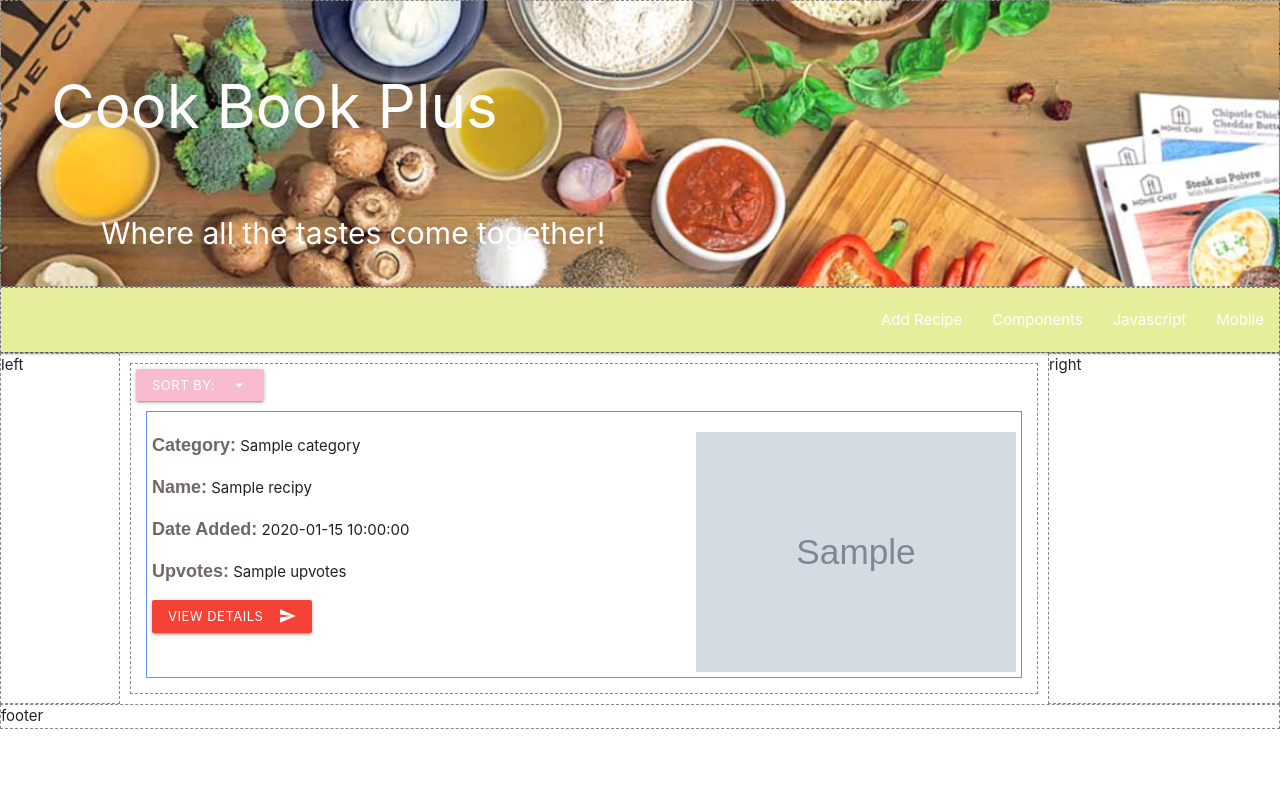
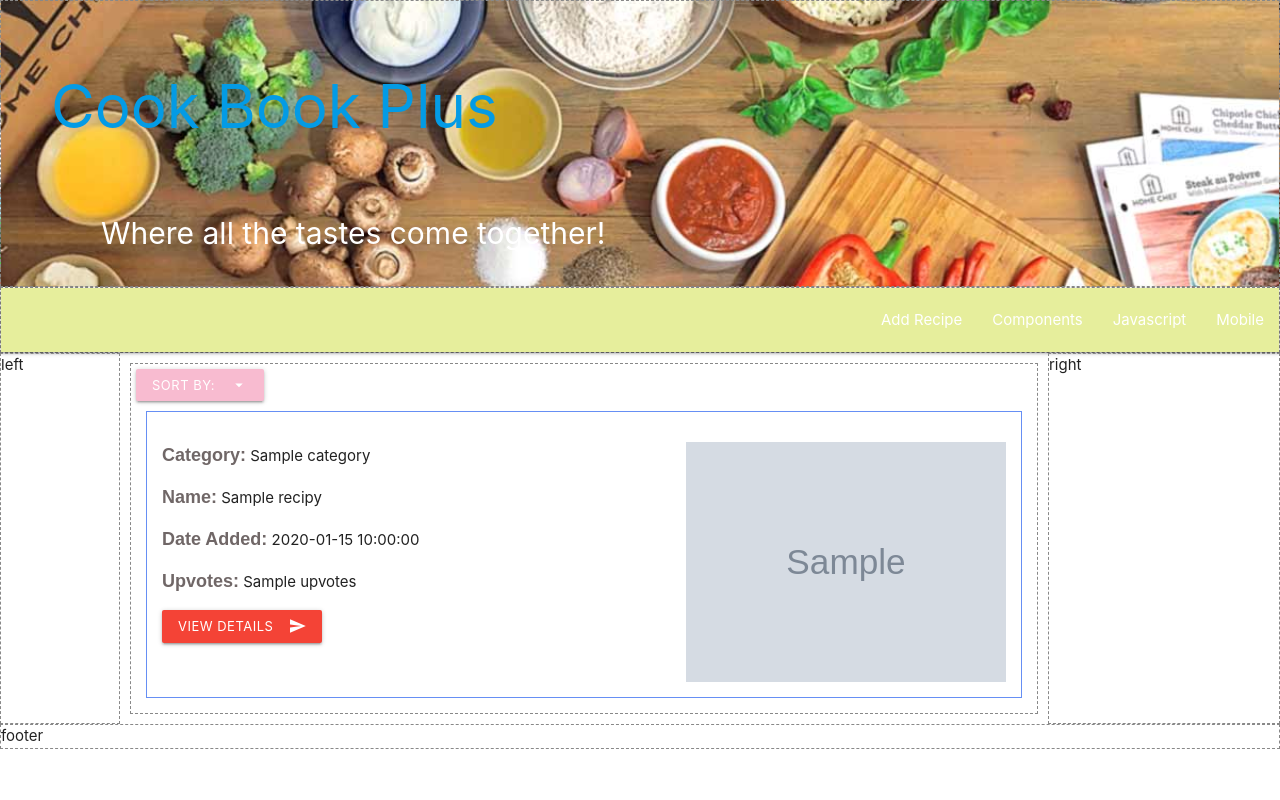
Before and after one commit to TaigaTenori/project4, a Flask app: page / in a window 1280 px wide. Run offline with Flask 2, Linux system fonts and the light colour scheme; grey boxes marked "Sample" are stand-in pictures; a database or web service that is not in the repository returns one stand-in record (values such as "Sample title"); some libraries are stand-ins or nearby versions.

Commit message:
Moved recurring parts of each .html page to base.html

```diff
--- a/static/css/style.css
+++ b/static/css/style.css
@@ -11,6 +11,9 @@
 }
 .container > div {
   border: 1px dashed #888;
+}
+.logo:visited{
+  color: white;
 }
 .description {
   margin: 50px;
@@ -43,7 +46,7 @@
 }
 .post {
    border: 1px solid #668ff4;
-   padding: 5px ;
+   padding: 15px ;
   margin: 10px;
   overflow: hidden;
 }
--- a/templates/base.html
+++ b/templates/base.html
@@ -17,10 +17,42 @@
 
     <body>
 
+
+<div class="container">
+  <div class="header">
+      <p id="header"><a class="logo" href="/">Cook Book Plus</a></p>
+      <p id="header-small"> Where all the tastes come together!</p>
+  </div>
+  <div class="menu">
+       <nav>
+          <div class="lime lighten-3 nav-wrapper">
+
+            <a href="#" data-target="mobile-demo" class="sidenav-trigger"><i class="material-icons">menu</i></a>
+            <ul class="right hide-on-med-and-down">
+              <li><a href="/add_recipe">Add Recipe</a></li>
+              <li><a href="badges.html">Components</a></li>
+              <li><a href="collapsible.html">Javascript</a></li>
+              <li><a href="mobile.html">Mobile</a></li>
+            </ul>
+          </div>
+        </nav>
+
+          <ul class="sidenav" id="mobile-demo">
+            <li><a href="sass.html">Sass</a></li>
+            <li><a href="badges.html">Components</a></li>
+            <li><a href="collapsible.html">Javascript</a></li>
+            <li><a href="mobile.html">Mobile</a></li>
+          </ul>
+
+  </div>
+  <div class="left">left</div>
         {% block content %}
 
 
         {% endblock %}
+  <div class="right">right</div>
+  <div class="footer">footer</div>
+</div>
     <script>
          $(document).ready(function(){
             $('.sidenav').sidenav();
--- a/templates/index.html
+++ b/templates/index.html
@@ -1,35 +1,6 @@
 {% extends 'base.html' %}
 {% block content %}
 
-
-<div class="container">
-  <div class="header">
-      <p id="header">Cook Book Plus</p>
-      <p id="header-small"> Where all the tastes come together!</p>
-  </div>
-  <div class="menu">
-       <nav>
-          <div class="lime lighten-3 nav-wrapper">
-
-            <a href="#" data-target="mobile-demo" class="sidenav-trigger"><i class="material-icons">menu</i></a>
-            <ul class="right hide-on-med-and-down">
-              <li><a href="/add_recipe">Add Recipe</a></li>
-              <li><a href="badges.html">Components</a></li>
-              <li><a href="collapsible.html">Javascript</a></li>
-              <li><a href="mobile.html">Mobile</a></li>
-            </ul>
-          </div>
-        </nav>
-
-          <ul class="sidenav" id="mobile-demo">
-            <li><a href="sass.html">Sass</a></li>
-            <li><a href="badges.html">Components</a></li>
-            <li><a href="collapsible.html">Javascript</a></li>
-            <li><a href="mobile.html">Mobile</a></li>
-          </ul>
-
-  </div>
-  <div class="left">left</div>
   <div class="main">
     <ul id="dropdown2" class="dropdown-content white lighten-5">
       <li><a href="/sort/date_added/asc">Date Added (asc)</a></li>
@@ -59,9 +30,7 @@
     {% endfor %}
 
   </div>
-  <div class="right">right</div>
-  <div class="footer">footer</div>
-</div>
+
 
 
 
```
Also changed, not shown: templates/add_recipe.html (+0 -32 lines), templates/edit_recipe.html (+1 -32 lines), templates/recipe_details.html (+1 -32 lines).
